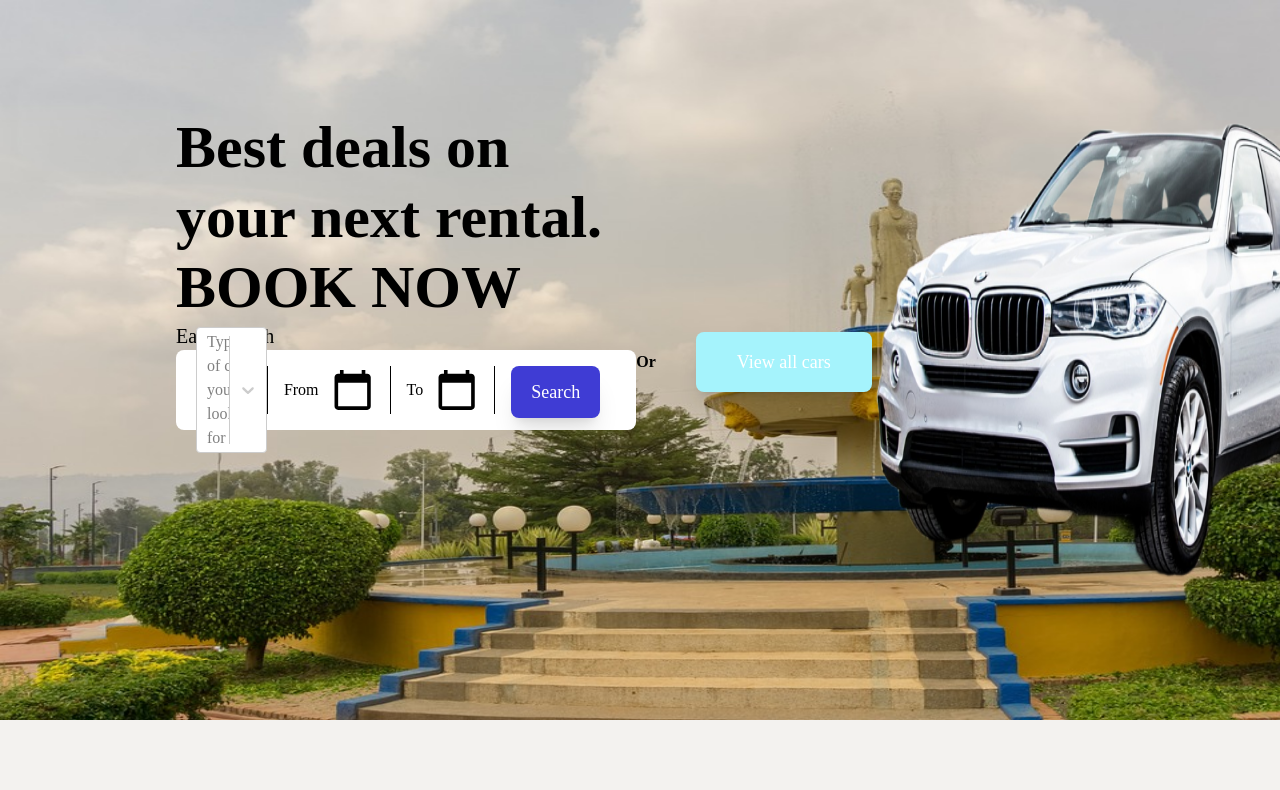
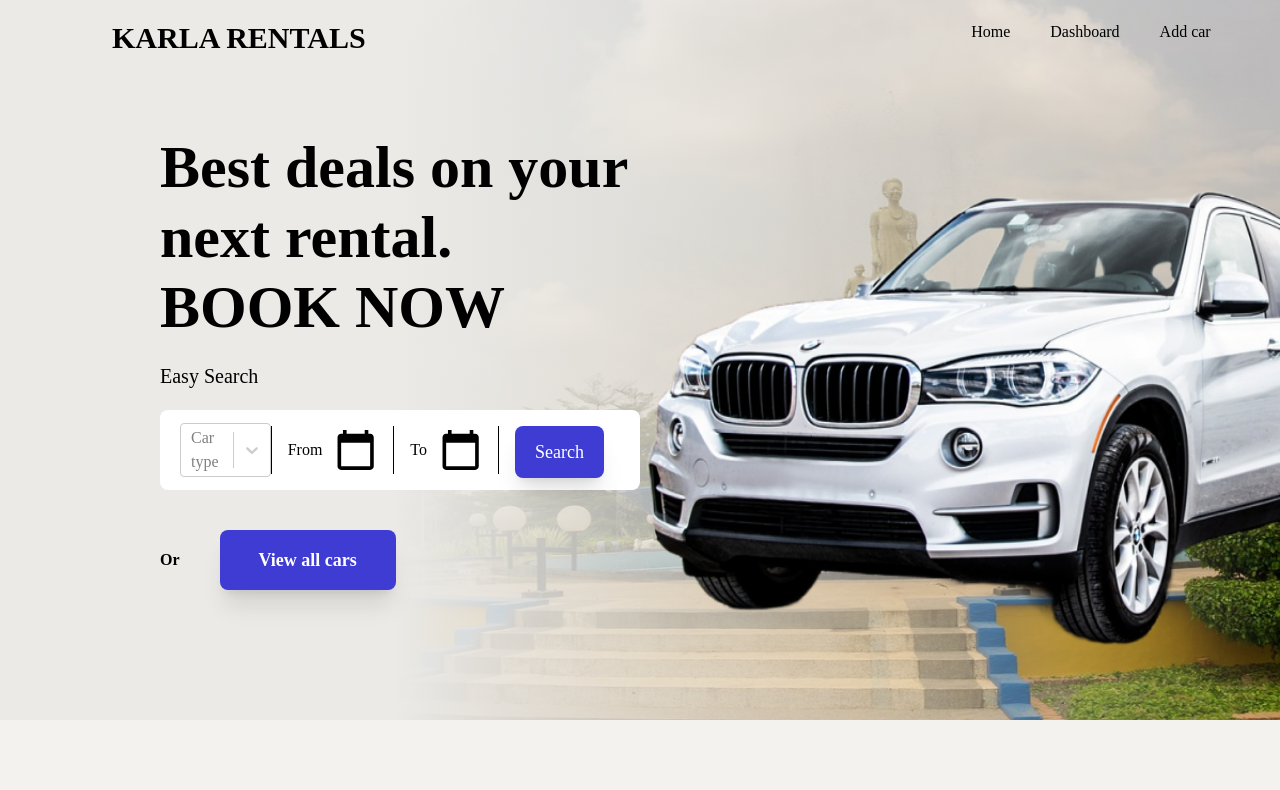
Before and after one commit to KARL-GROUP/karl-rental-fe, a Next.js app: page / in a window 1280 px wide. Shown: the top 790 px of the page. Built offline with nearby package versions, Linux system fonts and the light colour scheme; no server answers.

Commit message:
Feat: Hero section

```diff
--- a/src/components/layout/NavBar.tsx
+++ b/src/components/layout/NavBar.tsx
@@ -1,7 +1,21 @@
+import Link from "next/link";
+
 const NavBar = () => {
-  return ( <>
+  return (
+    <>
+    <nav className="z-50 flex justify-between w-full pl-28">
+      <h1 className="uppercase text-3xl font-bold ">Karla Rentals</h1>
 
-  </> );
+<ul className=" flex gap-10">
+  <li>Home</li>
+  <li><Link href="/dashboard">Dashboard</Link> </li>
+
+
+  <li><Link href="/addCar">Add car</Link></li>
+</ul>
+</nav>
+    </>
+  );
 }
 
 export default NavBar;
--- a/src/components/sections/DashboardAdmin.tsx
+++ b/src/components/sections/DashboardAdmin.tsx
@@ -1,6 +1,7 @@
 import CarCard from "../cards/CarCard";
 import { cars } from "@/data/cars";
 import Button from "../ui/Button";
+import Link from "next/link";
 const DashboardAdmin = () => {
     return (
         <>
@@ -25,10 +26,13 @@ const DashboardAdmin = () => {
 </svg>
 <p>Filter</p>
                     </div>
+                    <Link href="/addCar">
                     <Button svg={<svg width="20" height="20" viewBox="0 0 30 31" fill="none" xmlns="http://www.w3.org/2000/svg">
                         <path d="M29.506 17.6466L17.006 17.6466L17.006 30.1466L12.8394 30.1466L12.8394 17.6466L0.339355 17.6466L0.339355 13.48L12.8394 13.48L12.8394 0.97998L17.006 0.97998L17.006 13.48L29.506 13.48L29.506 17.6466Z" fill="white" />
                     </svg>} text="Add new Car"
                     />
+                    </Link>
+
                 </div>
             </div>
             <div className="h-[50vh]  grid grid-cols-3 gap-10  mt-16 overflow-scroll">
--- a/src/components/sections/Hero.tsx
+++ b/src/components/sections/Hero.tsx
@@ -6,6 +6,7 @@ import Select from 'react-select'
 import DatePicker from 'react-date-picker';
 import { useState } from "react";
 import { useRouter } from "next/router";
+import NavBar from "../layout/NavBar";
 
 const Hero = () => {
 
@@ -31,18 +32,23 @@ const Hero = () => {
 
 
         <div className="relative w-full hero h-[90vh] flex flex-col xl:flex xl:flex-row  justify-center bg-green-500
-                 bg-gray-900/30 backdrop-brightness-75  py-28">
+                 bg-gray-900/30 backdrop-brightness-75   py-5">
+                    <NavBar />
 <button onClick={handleClick}>Dashboard</button>
   <Image src={hero} alt="car" layout="fill"/>
            {/* <div className="blur"></div> */}
-            <div className="w-full flex justify-between absolute">
-                <div className="w-1/2 pl-44">
+            <div className="w-full  flex justify-between absolute">
+
+
+                <div className="w-1/2 pl-40 z-50 py-28">
+
+                <div className="flex flex-col gap-5">
                 <h1 className="text-5xl w-full xl:text-6xl text-black font-bold leading-[60px] xl:leading-[70px]">Best deals on your next
                     rental. BOOK NOW</h1>
                 <p className="font-medium text-xl">Easy Search</p>
                 <div className="bg-white py-10 rounded-lg w-full xl:flex xl:flex-row  md:block justify-between items-center px-5 xl:h-12">
 
-                    <Select options={options} placeholder="Type of car you looking for" className="outline-none border-0" />
+                    <Select options={options} placeholder="Car type" className="outline-none border-0" />
                     <div className="flex gap-3 items-center border-l border-black px-4 h-12">
                         <p>From</p>
                         <svg className="h-10" width="43" height="46" viewBox="0 0 43 46" fill="none" xmlns="http://www.w3.org/2000/svg">
@@ -63,25 +69,27 @@ const Hero = () => {
 
                     </div>
                 </div>
+                <div className="flex gap-10 items-center mt-5">
+                    <p className="font-bold">Or</p>
+                <Button styles="bg-primary-purple text-white font-bold w-44 mt-0 shadow-xl py-4" text="View all cars" />
+
+                </div>
+                </div>
                 </div>
 
-                <div className="flex gap-10 items-center mt-5">
-                    <p className="font-bold">Or</p>
-                <Button styles="bg-[#a5f3fc] text-black w-44 mt-0 shadow-xl py-4" text="View all cars" />
 
-                </div>
-                <div className="h-[30rem] w-[40rem] mb-0 mr-0 relative">
+                <div className="h-[30rem] w-[40rem] mb-0 mr-0 relative z-50 mt-40">
                 <Image src={carHero} className=" absolute object-fit" alt="car" layout="fill" />
             </div>
             </div>
 
 
-            {/* <div className="absolute inset-0 overlay h-full w-[50%] z-20 test bg-black/90"></div> */}
+
+            <div className="absolute inset-0 overlay h-full w-full z-20"></div>
         </div>
 
 
 
-        //         <section className="hero pl-20 bg-blend-multiply w-full h-auto flex justify-between">
 
 
 
--- a/src/pages/addCar.tsx
+++ b/src/pages/addCar.tsx
@@ -3,18 +3,13 @@ import Sidebar from "@/components/layout/admin/Sidebar";
 import ContentWrapper from "@/components/Wrappers/ContentWrapper";
 import SideBarWrapper from "@/components/Wrappers/SideBarWrapper";
 import { useState } from "react";
+import Cars from '../components/sections/Cars'
 const AddCar = () => {
-    const [show, setShow] = useState(true);
     return (
         <>
-            <SideBarWrapper>
-                <Sidebar show={show} handleShow={() => setShow(!show)} />
 
-                <ContentWrapper className="flex justify-center">
-                    <Addform />
-                </ContentWrapper>
+                    <Cars />
 
-            </SideBarWrapper>
         </>
     );
 }
--- a/src/styles/globals.css
+++ b/src/styles/globals.css
@@ -10,15 +10,6 @@
     /* background-size: cover; */
     background-color: black;
 }
-
-.blur {
-    background: rgba(255, 255, 255, 0.2);
-    backdrop-filter: blur(5px);
-    height: 100vh;
-      width: 50%;
-  }
-
-  .test{
-    /* background-color: black; */
-
-  }
+.overlay {
+  background: linear-gradient(89.6deg, #EBEAE7 30.69%, rgba(235, 234, 231, 0) 99.68%);
+}
```
